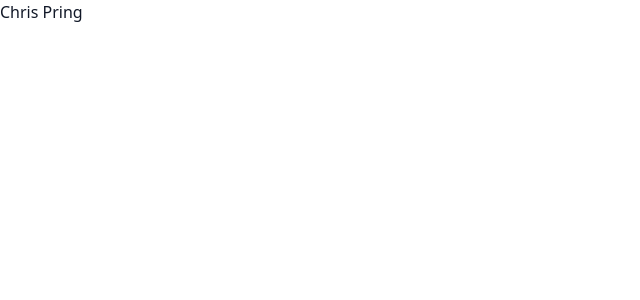
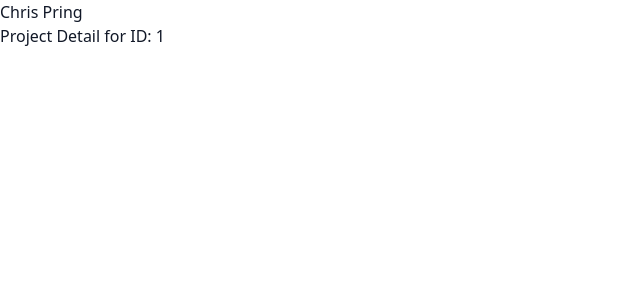
Before and after one commit to ChrisJLP/ChrisJLP.github.io, a React (Vite) app: page /chrisjlp.github.io/project/1 in a window 1280 px wide. Shown: the top 300 px of the page, without its empty margins (0-640 px from the left). Built offline with nearby package versions, Linux system fonts and the light colour scheme.

Commit message:
Fix routing issues for GitHub pages

```diff
--- a/src/App.tsx
+++ b/src/App.tsx
@@ -1,5 +1,5 @@
 import React from 'react';
-import Routes from './routes';
+import AppRoutes from './routes';
 import Header from './components/layout/Header';
 import Footer from './components/layout/Footer';
 
@@ -8,7 +8,7 @@ const App: React.FC = () => {
     <div className="min-h-screen flex flex-col">
       <Header />
       <main className="flex-grow">
-        <Routes />
+        <AppRoutes />
       </main>
       <Footer />
     </div>
--- a/src/routes/index.tsx
+++ b/src/routes/index.tsx
@@ -1,17 +1,17 @@
 import React from 'react';
-import { BrowserRouter as Router, Route, Switch } from 'react-router-dom';
+import { BrowserRouter as Router, Route, Routes } from 'react-router-dom';
 import Home from '../pages/Home';
 import ProjectDetail from '../pages/ProjectDetail';
 
-const Routes: React.FC = () => {
+const AppRoutes: React.FC = () => {
   return (
-    <Router>
-      <Switch>
-        <Route exact path="/" component={Home} />
-        <Route path="/project/:id" component={ProjectDetail} />
-      </Switch>
+    <Router basename="/chrisjlp.github.io">
+      <Routes>
+        <Route path="/" element={<Home />} />
+        <Route path="/project/:id" element={<ProjectDetail />} />
+      </Routes>
     </Router>
   );
 };
 
-export default Routes;
+export default AppRoutes;
```
